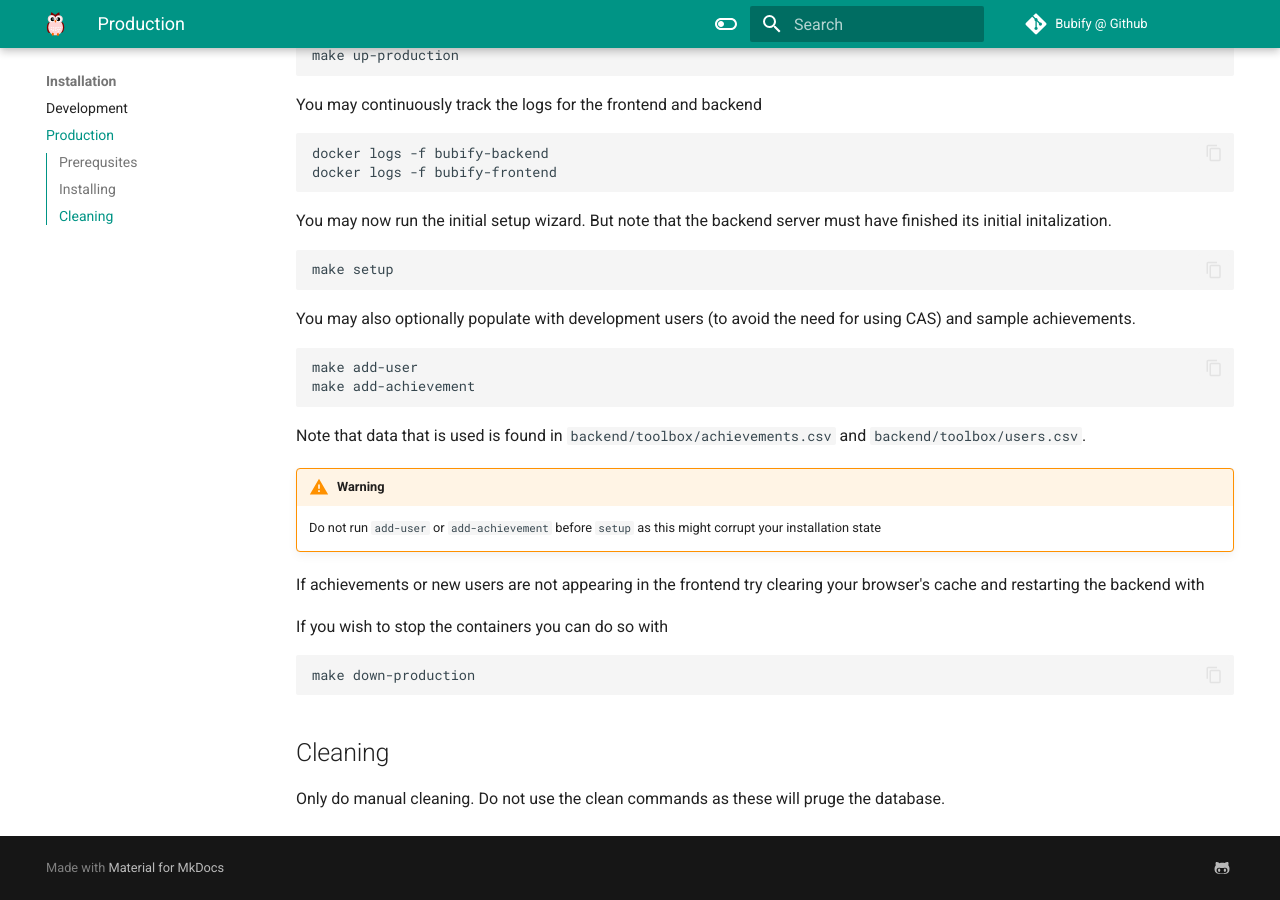
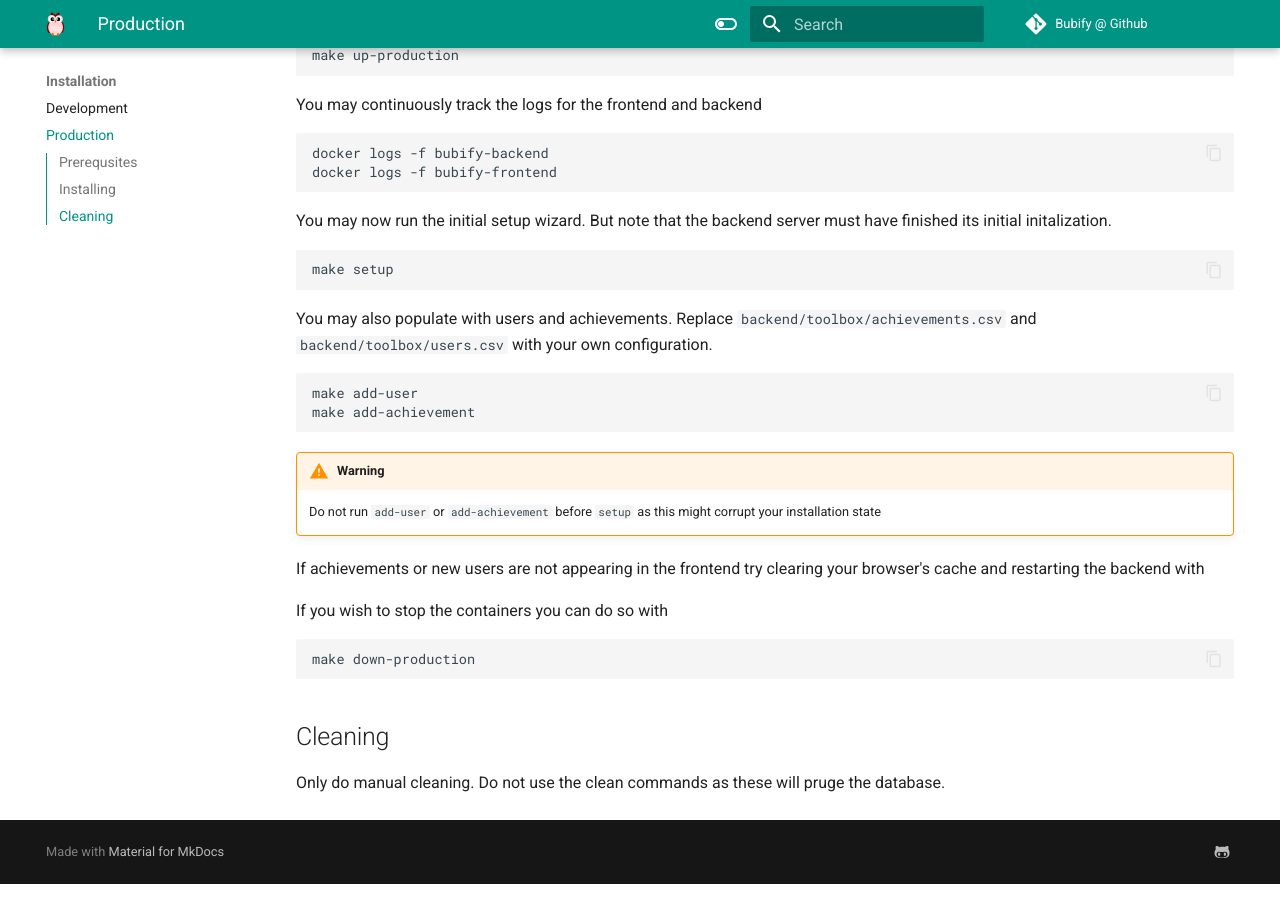
Before and after one commit to bubify/bubify.github.io, an MkDocs documentation site: the page built from docs/production.md, in a window 1280 px wide and 900 px high, scrolled down 1049 px. Built offline with MkDocs 1.6.1 and Material for MkDocs 9.7.7, drawn with Linux system fonts in a browser that asks for light colours; comment, search, counter and statistics services are not loaded.

Commit message:
Update production.md

````diff
--- a/docs/production.md
+++ b/docs/production.md
@@ -52,13 +52,11 @@ You may now run the initial setup wizard. But note that the backend server must
 make setup
 ```
 
-You may also optionally populate with development users (to avoid the need for using CAS) and sample achievements.
+You may also populate with users and achievements. Replace `backend/toolbox/achievements.csv` and `backend/toolbox/users.csv` with your own configuration.
 ``` bash
 make add-user
 make add-achievement
 ```
-
-Note that data that is used is found in `backend/toolbox/achievements.csv` and `backend/toolbox/users.csv`.
 
 !!! warning
 
````
